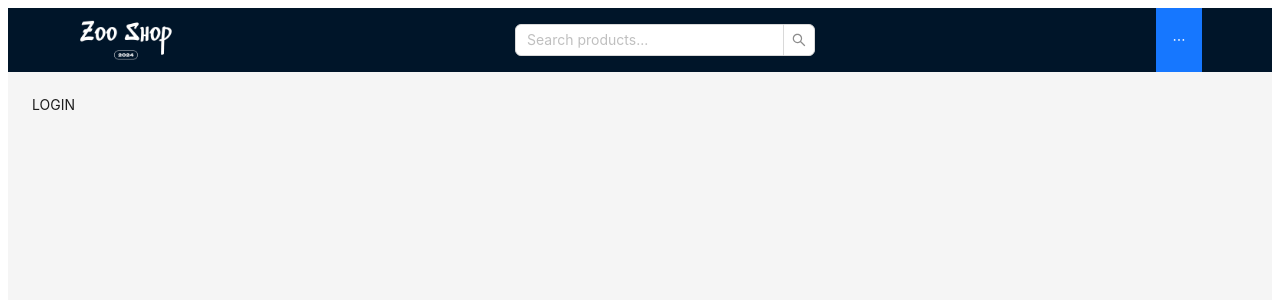
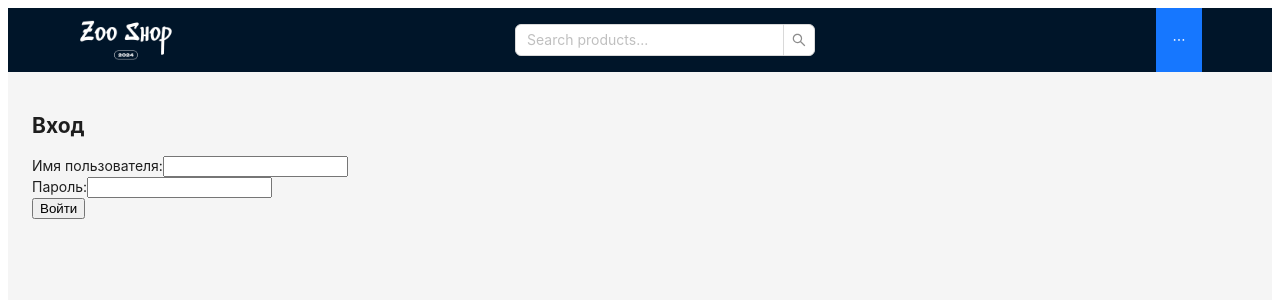
Before and after one commit to shynottea/zoo-app, a React (Create React App) app: page /login in a window 1280 px wide. Shown: the top 300 px of the page. Built offline with nearby package versions, Linux system fonts and the light colour scheme.

Commit message:
created Login.js

```diff
--- a/db.json
+++ b/db.json
@@ -48,5 +48,10 @@
       "category": "Accessories",
       "price": 29.99
     }
+  ],
+
+  "users": [
+    { "id": 1, "username": "aaa", "password": "aaa" },
+    { "id": 2, "username": "daniyal", "password": "mambetov" }
   ]
 }
--- a/package.json
+++ b/package.json
@@ -12,6 +12,7 @@
     "react-dom": "^18.3.1",
     "react-router-dom": "^6.27.0",
     "react-scripts": "5.0.1",
+    "react-toastify": "^10.0.6",
     "web-vitals": "^2.1.4"
   },
   "scripts": {
--- a/src/routes/Login.js
+++ b/src/routes/Login.js
@@ -1,8 +1,125 @@
-import React from 'react';
+import React, { useState, useEffect, useMemo, useCallback } from 'react';
 
 const Login = () => {
+  // Состояния для управления полями ввода
+  const [username, setUsername] = useState('');
+  const [password, setPassword] = useState('');
+  const [error, setError] = useState('');
+  const [isLoggedIn, setIsLoggedIn] = useState(false);
+
+  // Чтение данных из localStorage при первой загрузке компонента
+  useEffect(() => {
+    const savedUsername = localStorage.getItem('username');
+    const savedLoggedInStatus = localStorage.getItem('isLoggedIn') === 'true';
+
+    if (savedUsername && savedLoggedInStatus) {
+      setUsername(savedUsername);
+      setIsLoggedIn(true);
+    }
+  }, []);
+
+  // Обработчик ввода для полей
+  const handleInputChange = useCallback((e) => {
+    const { name, value } = e.target;
+    if (name === 'username') {
+      setUsername(value);
+    } else if (name === 'password') {
+      setPassword(value);
+    }
+  }, []);
+
+  // Отправка формы (вход)
+  const handleSubmit = useCallback(async (e) => {
+    e.preventDefault();
+
+    try {
+      const response = await fetch('http://localhost:3000/users');
+      const users = await response.json();
+
+      const user = users.find(
+          (user) => user.username === username && user.password === password
+      );
+
+      if (user) {
+        setIsLoggedIn(true);
+        setError('');
+
+        // Сохраняем статус и имя пользователя в localStorage
+        localStorage.setItem('username', username);
+        localStorage.setItem('isLoggedIn', 'true');
+
+        // Перезагружаем страницу после успешного логина
+        window.location.reload();
+      } else {
+        setError('Неверное имя пользователя или пароль');
+      }
+    } catch (error) {
+      console.error('Ошибка при запросе:', error);
+      setError('Ошибка сервера');
+    }
+  }, [username, password]);
+
+  // Обработчик выхода
+  const handleLogout = useCallback(() => {
+    setIsLoggedIn(false);
+    setUsername('');
+    setPassword('');
+    setError('');
+
+    // Удаляем данные из localStorage
+    localStorage.removeItem('username');
+    localStorage.removeItem('isLoggedIn');
+
+    // Перезагружаем страницу после логаута
+    window.location.reload();
+  }, []);
+
+  // Мемоизация приветственного сообщения
+  const greetingMessage = useMemo(() => {
+    return isLoggedIn ? `Добро пожаловать, ${username}!` : 'Вход';
+  }, [isLoggedIn, username]);
+
+  // Если пользователь вошел в систему, показываем кнопку "Выйти"
+  if (isLoggedIn) {
+    return (
+        <div>
+          <header>
+            <h2>{greetingMessage}</h2>
+            <button onClick={handleLogout}>Выйти</button>
+          </header>
+        </div>
+    );
+  }
+
+  // Форма для входа
   return (
-   <div>LOGIN</div>
+      <div>
+        <h2>{greetingMessage}</h2>
+        <form onSubmit={handleSubmit}>
+          <div>
+            <label>Имя пользователя:</label>
+            <input
+                type="text"
+                name="username"
+                value={username}
+                onChange={handleInputChange}  // Обработка изменения ввода
+                required
+            />
+          </div>
+          <div>
+            <label>Пароль:</label>
+            <input
+                type="password"
+                name="password"
+                value={password}
+                onChange={handleInputChange}  // Обработка изменения ввода
+                required
+            />
+          </div>
+          <button type="submit">Войти</button>
+        </form>
+        {error && <p style={{ color: 'red' }}>{error}</p>}
+      </div>
   );
 };
 
```
Also changed, not shown: 1 other file (tests, documents, lock files or other folders).
